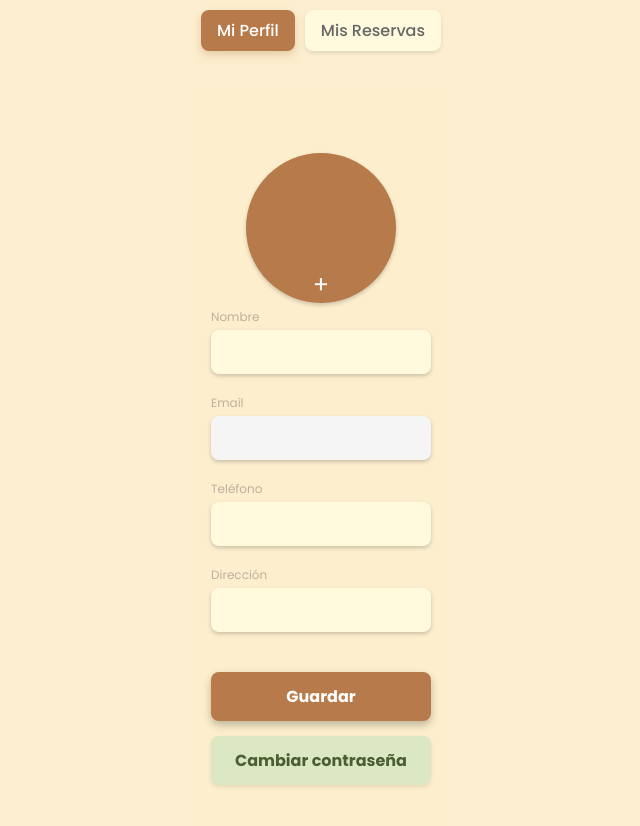
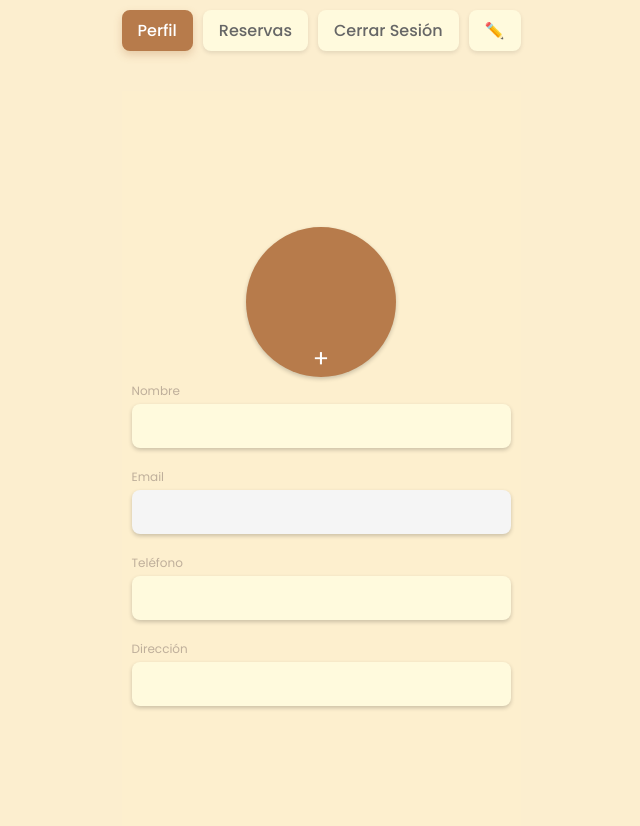
Before and after one commit to MaateoSuar/Proyecto-Final, a React (Vite) app in the folder frontend/: page /profile in a window 1280 px wide. Shown: the top 826 px of the page, without its empty margins (319-959 px from the left). Built offline with nearby package versions, Linux system fonts and the light colour scheme; no server answers.

Commit message:
Botón de cerrar sesión y editar perfil
Agregue dos botones en el perfil, uno para editar el contenido y otro para cerrar la sesión activa

```diff
--- a/frontend/src/componentes/UsuarioEdit.jsx
+++ b/frontend/src/componentes/UsuarioEdit.jsx
@@ -3,7 +3,7 @@ import { useNavigate } from 'react-router-dom';
 import { toast } from 'react-toastify';
 import "../estilos/profile.css";
 
-export default function UsuarioEdit() {
+export default function UsuarioEdit({ isEditMode }) {
   const API_URL = import.meta.env.VITE_API_URL;
   const [form, setForm] = useState({
     name: "",
@@ -171,6 +171,7 @@ export default function UsuarioEdit() {
   };
 
   return (
+
     <div className="container">
       <div className="avatar" onClick={handleAvatarClick}>
         {avatar ? (
@@ -184,6 +185,7 @@ export default function UsuarioEdit() {
           onChange={handleAvatarChange}
           ref={fileInputRef}
           style={{ display: "none" }}
+          disabled={!isEditMode}
         />
       </div>
 
@@ -195,6 +197,7 @@ export default function UsuarioEdit() {
             type="text"
             value={form.name}
             onChange={handleChange}
+            disabled={!isEditMode}
           />
         </label>
 
@@ -216,6 +219,7 @@ export default function UsuarioEdit() {
             type="text"
             value={form.phone}
             onChange={handleChange}
+            disabled={!isEditMode}
           />
         </label>
 
@@ -226,16 +230,26 @@ export default function UsuarioEdit() {
             type="text"
             value={form.address}
             onChange={handleChange}
+            disabled={!isEditMode}
           />
         </label>
 
-        <button type="submit" className="save-button" onClick={handleSave}>
-          Guardar
-        </button>
+          {isEditMode && (
+            <>
+              <button type="submit" className="save-button" onClick={handleSave}>
+                Guardar
+              </button>
 
-        <button type="button" className="change-password-button" onClick={() => setShowPasswordForm(!showPasswordForm)}>
-          {showPasswordForm ? "Cancelar cambio de contraseña" : "Cambiar contraseña"}
-        </button>
+              <button
+                type="button"
+                className="change-password-button"
+                onClick={() => setShowPasswordForm(!showPasswordForm)}
+              >
+                {showPasswordForm ? "Cancelar cambio de contraseña" : "Cambiar contraseña"}
+              </button>
+            </>
+          )}
+
 
         {showPasswordForm && (
           <div className="password-form">
@@ -265,6 +279,7 @@ export default function UsuarioEdit() {
                   type={showPasswords.newPassword ? "text" : "password"}
                   value={passwordForm.newPassword}
                   onChange={handlePasswordChange}
+                  disabled={!isEditMode}
                 />
                 <span
                   className="toggle-password"
--- a/frontend/src/paginas/PaginaUsuario.jsx
+++ b/frontend/src/paginas/PaginaUsuario.jsx
@@ -2,9 +2,17 @@ import UsuarioEdit from '../componentes/UsuarioEdit';
 import MisReservas from '../componentes/MisReservas';
 import { useState } from 'react';
 import '../estilos/PaginaUsuario.css';
+import { useNavigate } from 'react-router-dom';
 
 export default function PaginaUsuario() {
   const [activeTab, setActiveTab] = useState('perfil');
+  const [isEditMode, setIsEditMode] = useState(false);
+  const navigate = useNavigate();
+
+  const handleLogout = () => {
+    localStorage.removeItem('token');
+    navigate('/login');
+  };
 
   return (
     <div className="pagina-usuario">
@@ -13,18 +21,42 @@ export default function PaginaUsuario() {
           className={`tab-button ${activeTab === 'perfil' ? 'active' : ''}`}
           onClick={() => setActiveTab('perfil')}
         >
-          Mi Perfil
+          Perfil
         </button>
         <button
           className={`tab-button ${activeTab === 'reservas' ? 'active' : ''}`}
           onClick={() => setActiveTab('reservas')}
         >
-          Mis Reservas
+        Reservas
         </button>
+        <button
+          className="tab-button cerrar-sesion"
+          onClick={handleLogout}
+        >
+          Cerrar Sesión
+        </button>
+
+        {activeTab === 'perfil' && (
+        <button className="tab-button edit-button"
+              onClick={() => setIsEditMode(!isEditMode)}
+              title={isEditMode ? "Cerrar edición" : "Editar perfil"}>
+          {isEditMode ? '❌' : '✏️'}
+        </button>
+        )}
+
+
       </div>
 
       <div className="tab-content">
-        {activeTab === 'perfil' ? <UsuarioEdit /> : <MisReservas />}
+        {activeTab === 'perfil' && (
+          <div className="perfil-contenedor">
+            <UsuarioEdit isEditMode={isEditMode} />
+          </div>
+        )}
+
+        {activeTab === 'reservas' && (
+          <MisReservas />
+        )}
       </div>
     </div>
   );
```
